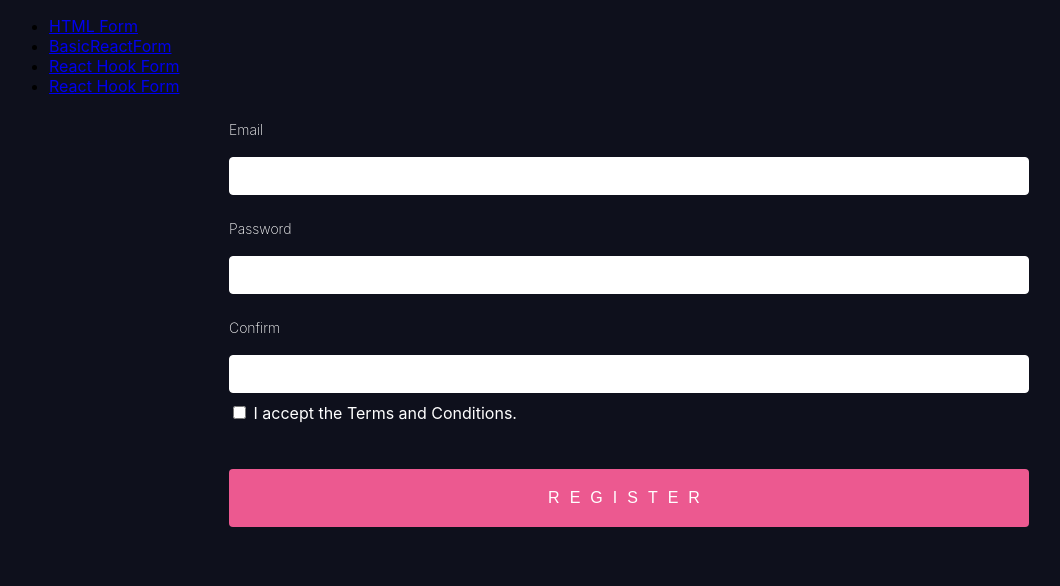
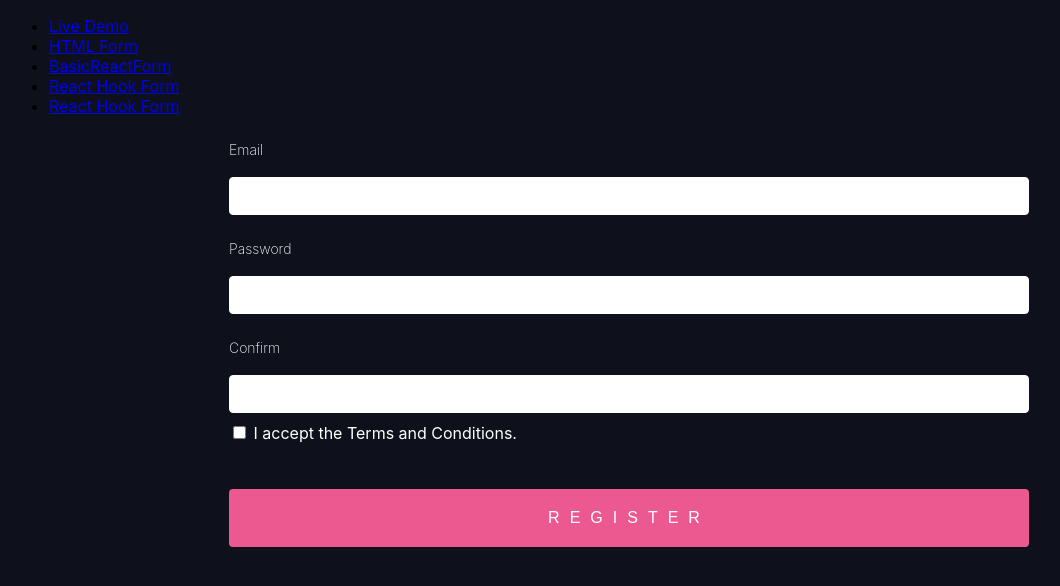
Before and after one commit to foomango/react-hook-form-demo, a React (Create React App) app: page / in a window 1280 px wide. Shown: the top 586 px of the page, without its empty margins (11-1071 px from the left). Built offline with nearby package versions, Linux system fonts and the light colour scheme.

Commit message:
update routes

```diff
--- a/src/App.tsx
+++ b/src/App.tsx
@@ -1,5 +1,6 @@
 import React from 'react'
 
+import LiveDemo from './components/LiveDemo'
 import HtmlForm from './components/HtmlForm'
 import BasicReactForm from './components/BasicReactForm'
 import ReactHookForm from './components/ReactHookForm'
@@ -15,6 +16,9 @@ const App = () => {
       <div>
         <ul>
           <li>
+            <Link to="/">Live Demo</Link>
+          </li>
+          <li>
             <Link to="/">HTML Form</Link>
           </li>
           <li>
@@ -29,6 +33,9 @@ const App = () => {
         </ul>
 
         <Switch>
+          <Route path="/html-form">
+            <HtmlForm />
+          </Route>
           <Route path="/basic-react-form">
             <BasicReactForm />
           </Route>
@@ -40,7 +47,7 @@ const App = () => {
           </Route>
         </Switch>
         <Route path="/">
-          <HtmlForm />
+          <LiveDemo />
         </Route>
       </div>
     </Router>
```
